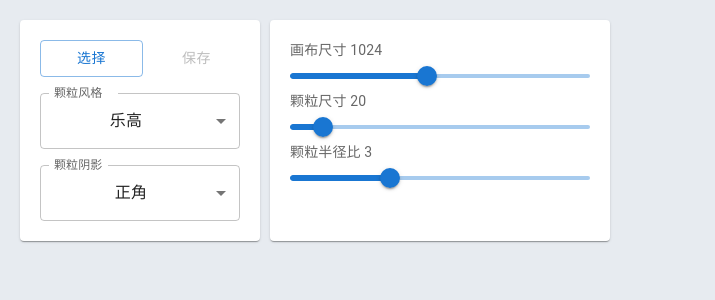
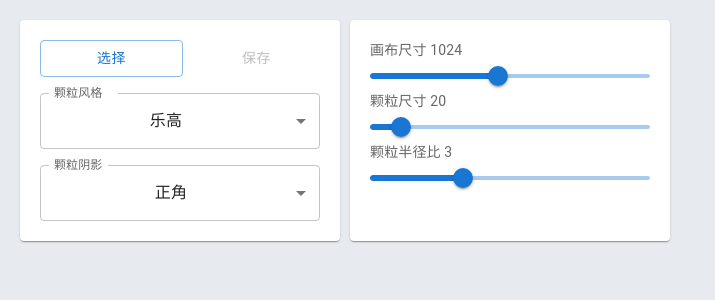
Before and after one commit to Barba828/barba-app, a React (Create React App) app: page / in a window 1280 px wide. Shown: the top 300 px of the page, without its empty margins (0-715 px from the left). Built offline with nearby package versions, Linux system fonts and the light colour scheme.

Commit message:
fix: CSS取消媒体查询

```diff
--- a/src/canvas-lego/canvas-lego.component.css
+++ b/src/canvas-lego/canvas-lego.component.css
@@ -3,13 +3,18 @@
 }
 .lego-input {
     display: flex;
+    flex-wrap: wrap;
 }
 .lego-setting {
+    min-width: 280px !important;
     padding: 20px;
     margin-right: 10px;
     display: flex;
     flex-direction: column;
     align-items: flex-start;
+    margin-bottom: 20px;
+}
+.lego-preview{
     margin-bottom: 20px;
 }
 
@@ -30,14 +35,12 @@
     text-align: start;
 }
 
-@media screen and (max-width: 450px) {
+/* @media screen and (max-width: 450px) {
     .lego-input {
         flex-direction: column;
     }
-    .lego-preview{
-        margin-bottom: 20px;
-    }
-  }
+
+  } */
 
 /* .card {
     border-radius: 20px;
```
